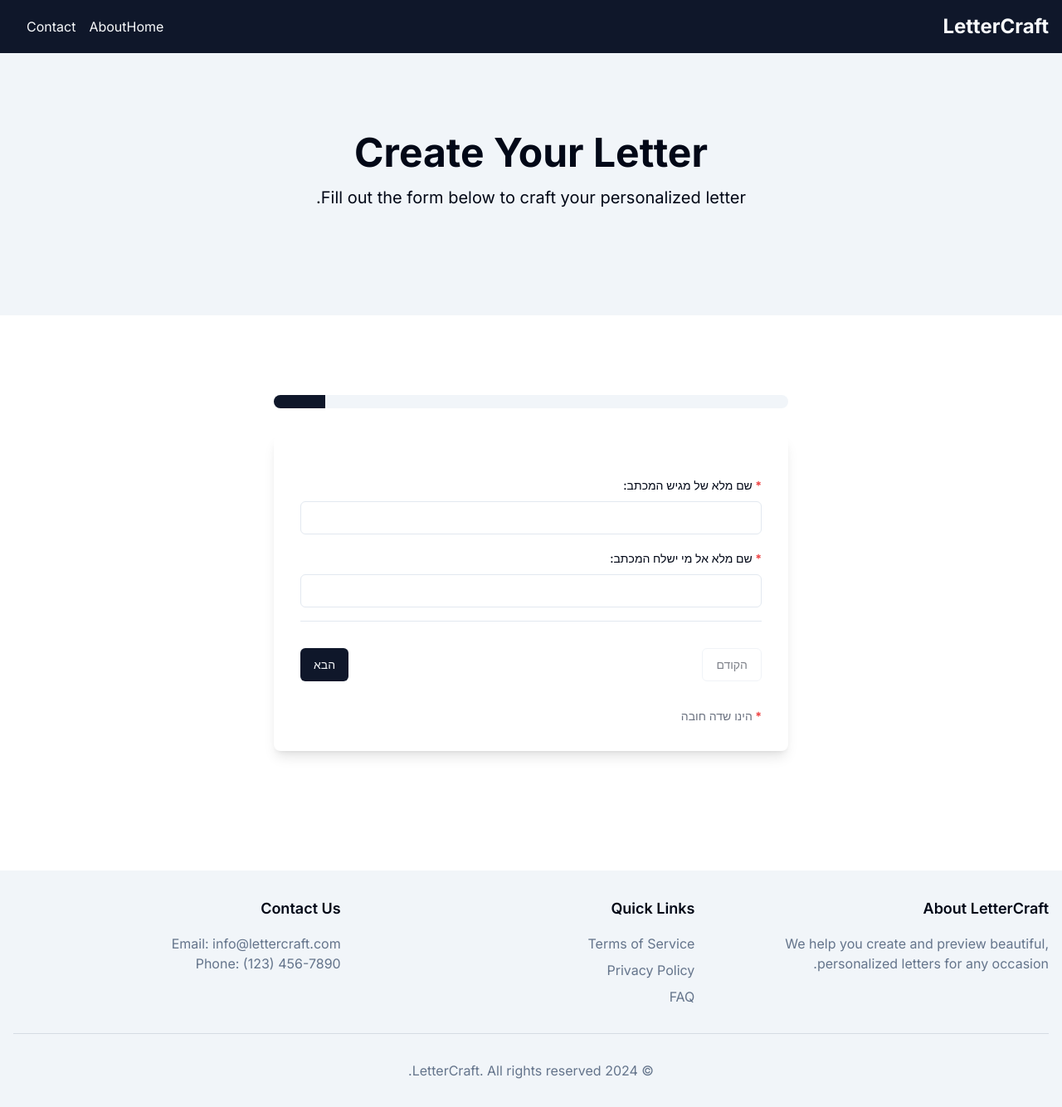
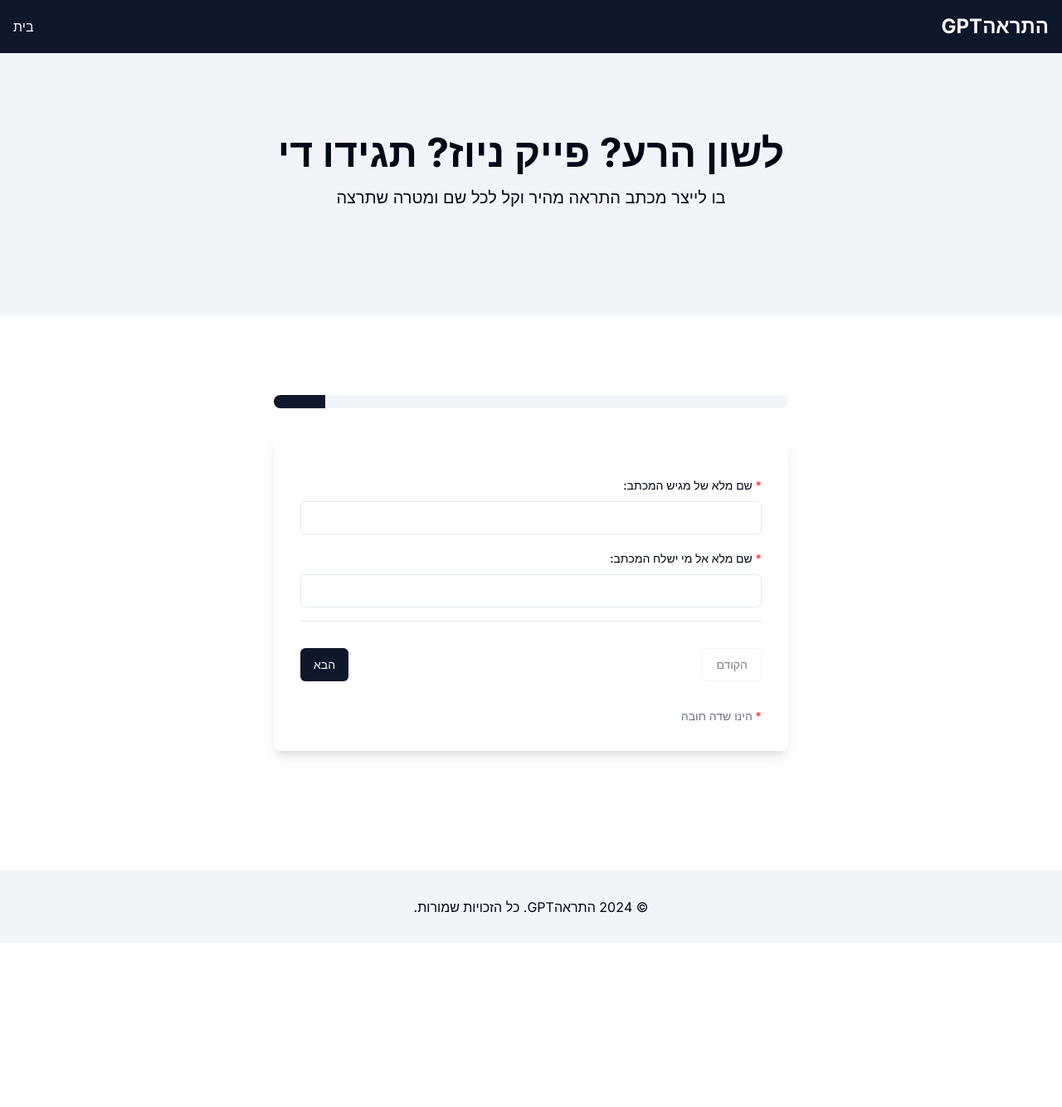
Before and after one commit to ronka/warning-letter-gpt, a Next.js app: page / in a window 1280 px wide. Shown: the whole page at 83% size. After the commit the page ends 1137 px from the top, so only its background shows below. Built offline with nearby package versions, Linux system fonts and the light colour scheme.

Commit message:
עידכון הטקסטים

```diff
--- a/components/Footer.tsx
+++ b/components/Footer.tsx
@@ -3,53 +3,8 @@ import Link from "next/link";
 const Footer = () => {
   return (
     <footer className="bg-muted mt-12">
-      <div className="container mx-auto px-4 py-8">
-        <div className="grid grid-cols-1 md:grid-cols-3 gap-8">
-          <div>
-            <h3 className="text-lg font-semibold mb-4">About LetterCraft</h3>
-            <p className="text-muted-foreground">
-              We help you create and preview beautiful, personalized letters for
-              any occasion.
-            </p>
-          </div>
-          <div>
-            <h3 className="text-lg font-semibold mb-4">Quick Links</h3>
-            <ul className="space-y-2">
-              <li>
-                <Link
-                  href="/terms"
-                  className="text-muted-foreground hover:underline"
-                >
-                  Terms of Service
-                </Link>
-              </li>
-              <li>
-                <Link
-                  href="/privacy"
-                  className="text-muted-foreground hover:underline"
-                >
-                  Privacy Policy
-                </Link>
-              </li>
-              <li>
-                <Link
-                  href="/faq"
-                  className="text-muted-foreground hover:underline"
-                >
-                  FAQ
-                </Link>
-              </li>
-            </ul>
-          </div>
-          <div>
-            <h3 className="text-lg font-semibold mb-4">Contact Us</h3>
-            <p className="text-muted-foreground">Email: info@lettercraft.com</p>
-            <p className="text-muted-foreground">Phone: (123) 456-7890</p>
-          </div>
-        </div>
-        <div className="mt-8 pt-8 border-t border-muted-foreground/20 text-center text-muted-foreground">
-          © {new Date().getFullYear()} LetterCraft. All rights reserved.
-        </div>
+      <div className="container mx-auto px-4 py-8 text-center">
+        © {new Date().getFullYear()} התראהGPT. כל הזכויות שמורות.
       </div>
     </footer>
   );
--- a/components/Header.tsx
+++ b/components/Header.tsx
@@ -5,23 +5,13 @@ const Header = () => {
     <header className="bg-primary text-primary-foreground">
       <div className="container mx-auto px-4 py-4 flex justify-between items-center">
         <Link href="/" className="text-2xl font-bold">
-          LetterCraft
+          התראהGPT
         </Link>
         <nav>
           <ul className="flex space-x-4">
             <li>
               <Link href="/" className="hover:underline">
-                Home
-              </Link>
-            </li>
-            <li>
-              <Link href="/about" className="hover:underline">
-                About
-              </Link>
-            </li>
-            <li>
-              <Link href="/contact" className="hover:underline">
-                Contact
+                בית
               </Link>
             </li>
           </ul>
--- a/components/home/Hero.tsx
+++ b/components/home/Hero.tsx
@@ -3,10 +3,10 @@ const Hero = () => {
     <section className="bg-muted py-12 md:py-24">
       <div className="container mx-auto px-4 text-center">
         <h1 className="text-4xl md:text-5xl font-bold mb-4">
-          Create Your Letter
+          לשון הרע? פייק ניוז? תגידו די
         </h1>
         <p className="text-xl mb-8">
-          Fill out the form below to craft your personalized letter.
+          בו לייצר מכתב התראה מהיר וקל לכל שם ומטרה שתרצה
         </p>
       </div>
     </section>
--- a/components/letter/Hero.tsx
+++ b/components/letter/Hero.tsx
@@ -3,12 +3,8 @@ const Hero = () => {
     <section className="bg-muted py-12 md:py-24">
       <div className="container mx-auto px-4 text-center">
         <h1 className="text-4xl md:text-5xl font-bold mb-4">
-          Your Letter, Previewed
+          מכתב ההתראה שלכם מוכן
         </h1>
-        <p className="text-xl mb-8">
-          Get a sneak peek of your beautifully crafted letter before
-          downloading.
-        </p>
       </div>
     </section>
   );
```
